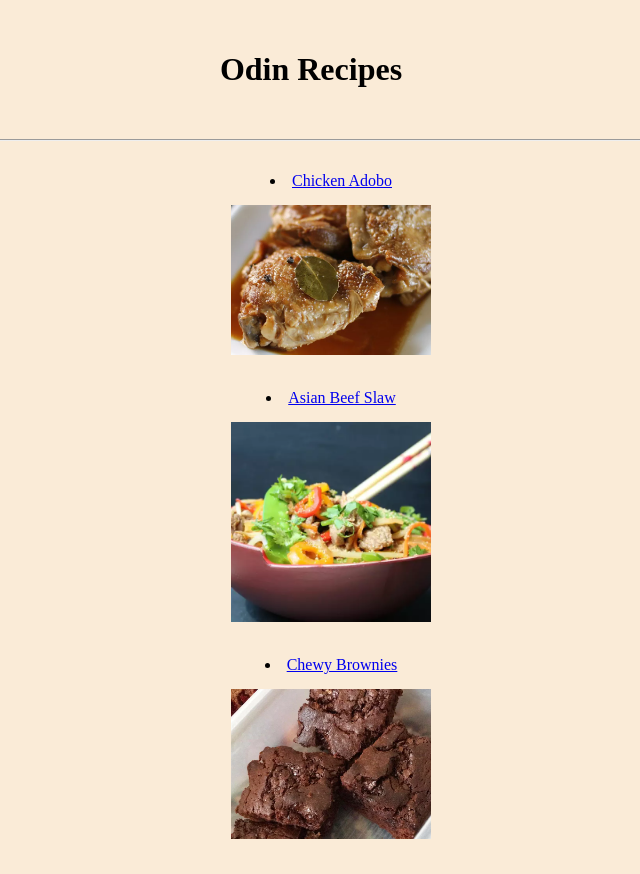
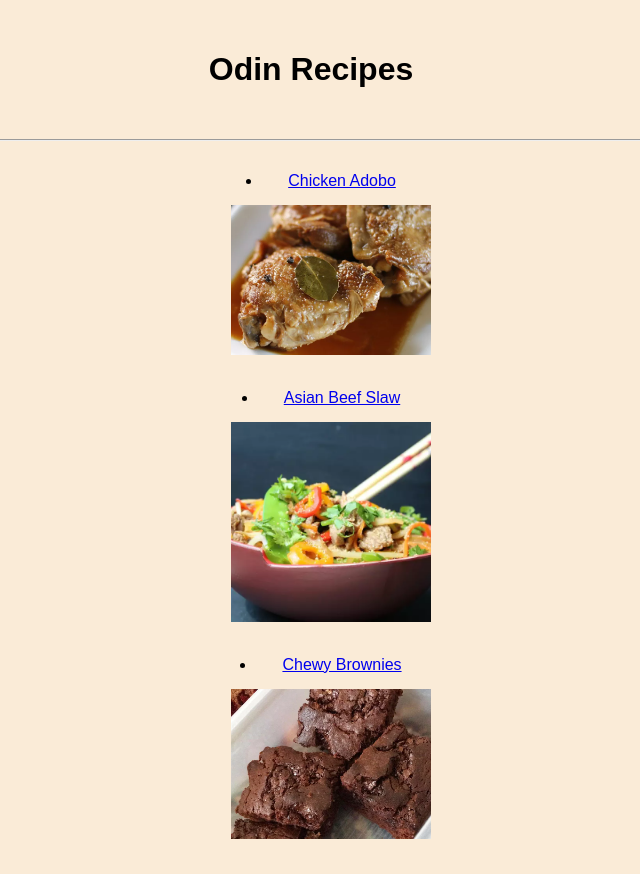
Before and after one commit to Aevibunny/odin-recipes, a plain HTML site: page index.html in a window 1280 px wide. Shown: the whole page, without its empty margins (329-969 px from the left). Drawn offline with Linux system fonts and the light colour scheme.

Commit message:
Add fonts and margins
Changed font-family and added left and right margins

```diff
--- a/style.css
+++ b/style.css
@@ -1,5 +1,7 @@
 * {
-
+    font-family: Arial, Helvetica, sans-serif;
+    margin-left: 20px;
+    margin-right: 20px;
     line-height: 300%;
     background-color: antiquewhite;
 }
```
